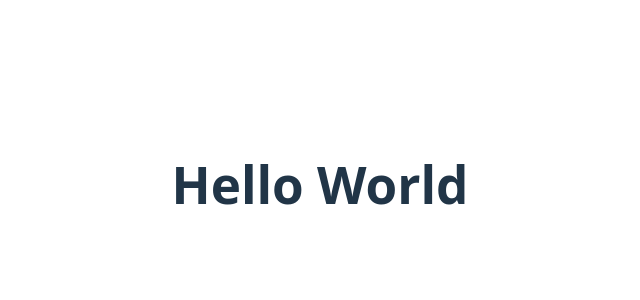
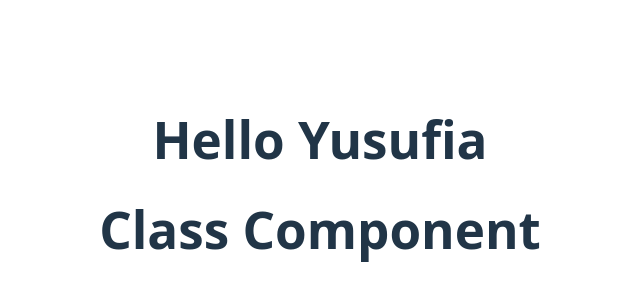
Before and after one commit to Yusufiabichi/React-test, a React (Vite) app: page / in a window 1280 px wide. Shown: the part 216-516 px from the top of the page, without its empty margins (320-960 px from the left). Built offline with nearby package versions, Linux system fonts and the light colour scheme.

Commit message:
class and functional component

```diff
--- /dev/null
+++ b/components/Greet.jsx
@@ -0,0 +1,7 @@
+import React from "react";
+
+function Greet() {
+  return <h1>Hello Yusufia</h1>;
+}
+
+export default Greet;
--- /dev/null
+++ b/components/Welcome.jsx
@@ -0,0 +1,8 @@
+import React, { Component } from 'react'
+
+class Welcome extends Component {
+    render() {
+        return <h1>Class Component</h1>
+    }
+}
+export default Welcome
--- a/src/App.jsx
+++ b/src/App.jsx
@@ -1,14 +1,14 @@
-import { useState } from 'react'
-import reactLogo from './assets/react.svg'
-import viteLogo from '/vite.svg'
+import Greet from '../components/Greet'
+import Welcome from '../components/Welcome'
 import './App.css'
 
 function App() {
-  const [count, setCount] = useState(0)
+  // const [count, setCount] = useState(0)
 
   return (
     <>
-      <div><h1>Hello World</h1></div>
+      <Greet/>
+      <Welcome/>
     </>
   )
 }
```
